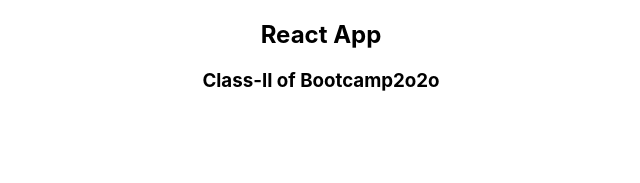
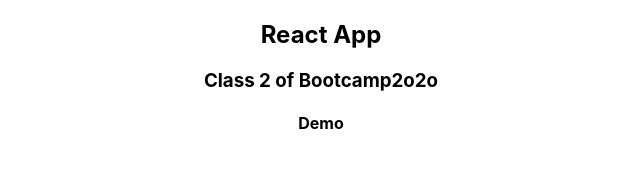
Before and after one commit to yusraahmedkhan/bootcamp-class2, a React (Create React App) app: page / in a window 1280 px wide. Shown: the top 183 px of the page, without its empty margins (319-959 px from the left). Built offline with nearby package versions, Linux system fonts and the light colour scheme.

Commit message:
Update App.js

```diff
--- a/src/App.js
+++ b/src/App.js
@@ -5,7 +5,8 @@
   return (
     <div className="App">
       <h2>React App </h2>
-      <h3>Class-II of Bootcamp2o2o</h3>
+      <h3>Class 2 of Bootcamp2o2o</h3>
+      <h4>Demo</h4>
     </div>
   );
 }
```
